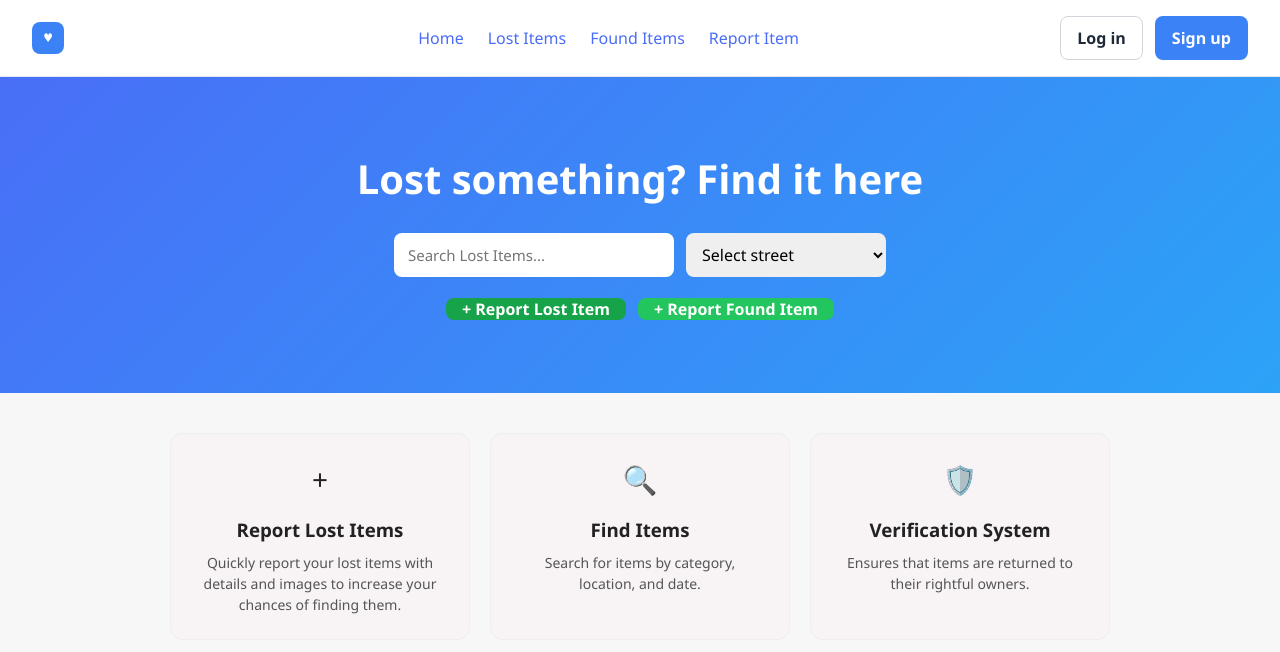
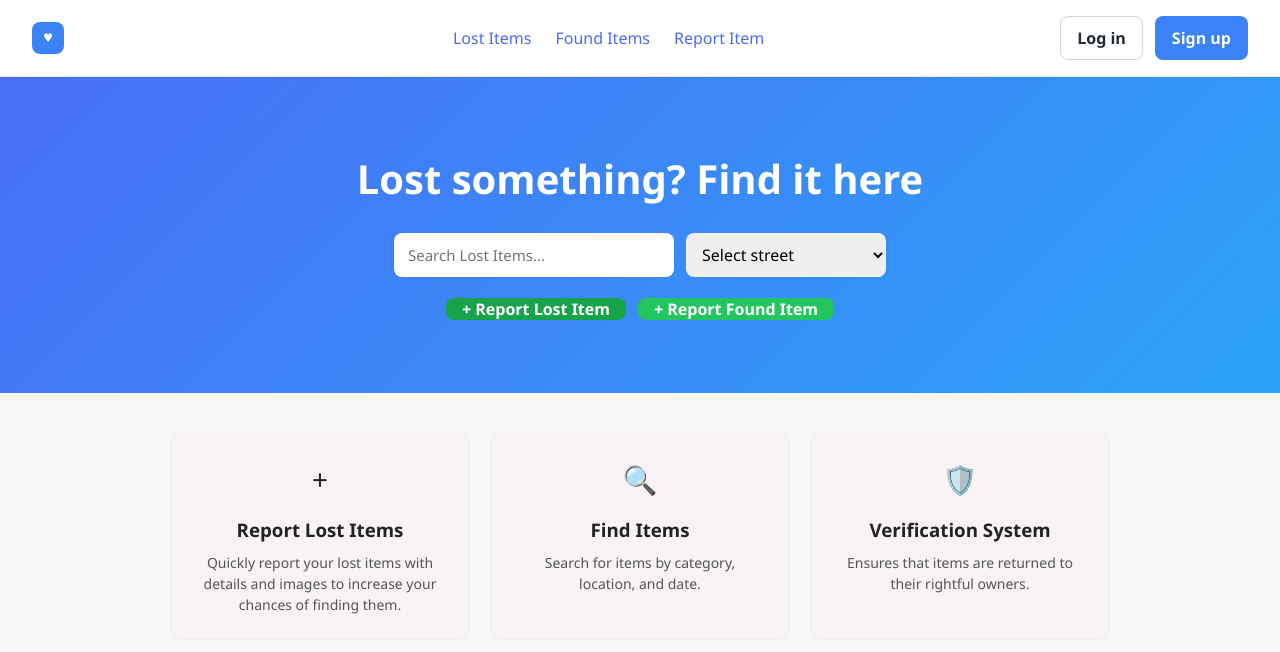
Before and after one commit to Kenzhe17/lost-and-found-project-frontend, a React (Vite) app: page / in a window 1280 px wide. Shown: the top 652 px of the page. Built offline with nearby package versions, Linux system fonts and the light colour scheme; no server answers.

Commit message:
chore(ui): unify profile nav styling and remove home link from home nav

```diff
--- a/src/pages/HomePage/HomePage.tsx
+++ b/src/pages/HomePage/HomePage.tsx
@@ -20,9 +20,6 @@
           </div>
 
           <ul className={styles.navLinks}>
-            <li>
-              <Link to="/home">Home</Link>
-            </li>
             <li>
               <Link to="/lost">Lost Items</Link>
             </li>
--- a/src/pages/ProfilePage/ProfilePage.module.css
+++ b/src/pages/ProfilePage/ProfilePage.module.css
@@ -77,11 +77,11 @@
 .navLink {
   padding: 8px 12px;
   border: none;
-  background: none;
+  background: #4a90e2;
   border-radius: 6px;
   text-align: left;
   text-decoration: none;
-  color: #222;
+  color: #fff;
   font-size: 14px;
 }
 
@@ -90,7 +90,7 @@
 }
 
 .navLink:hover {
-  background: #f3f4f6;
+  background: #3e83d4;
 }
 
 .nav .active {
```
